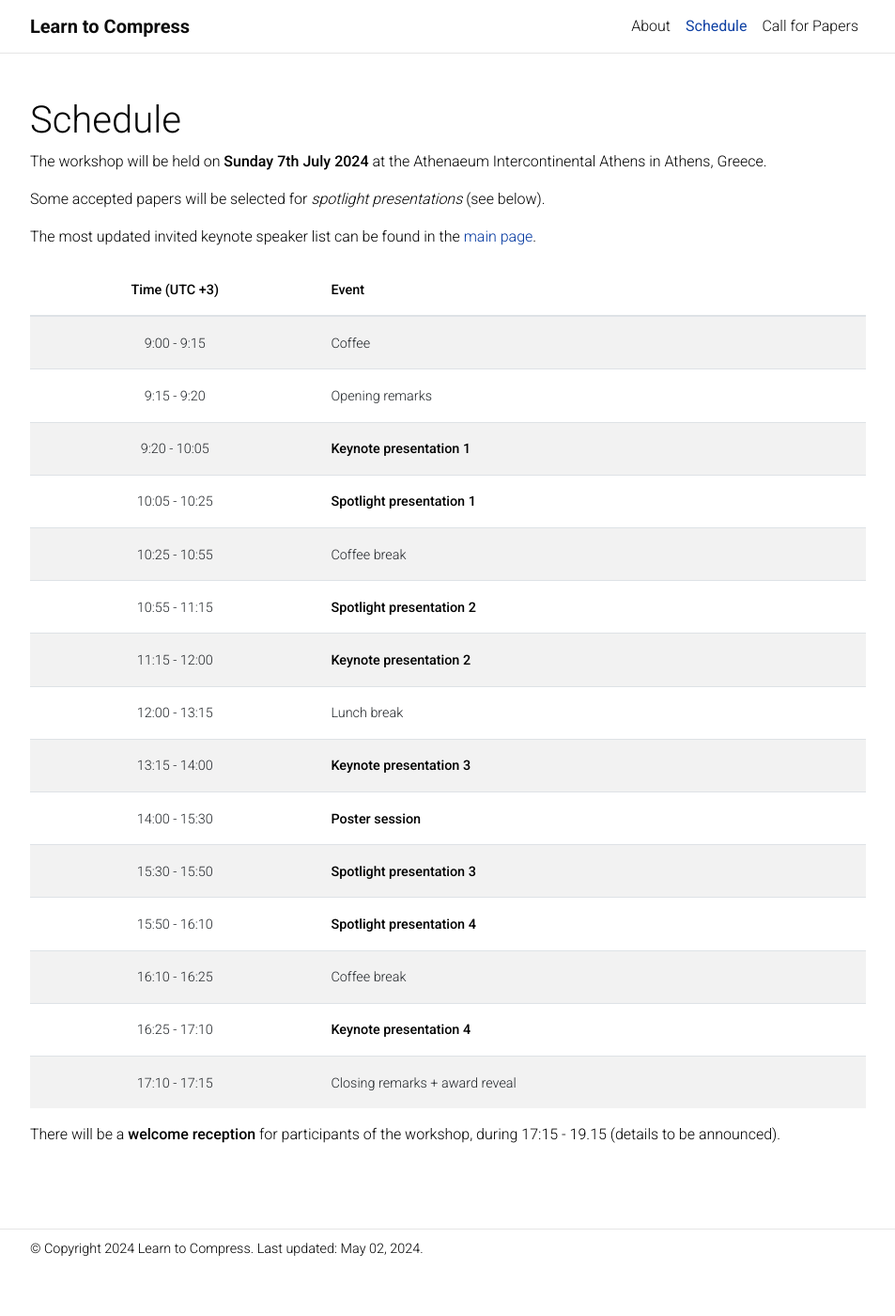
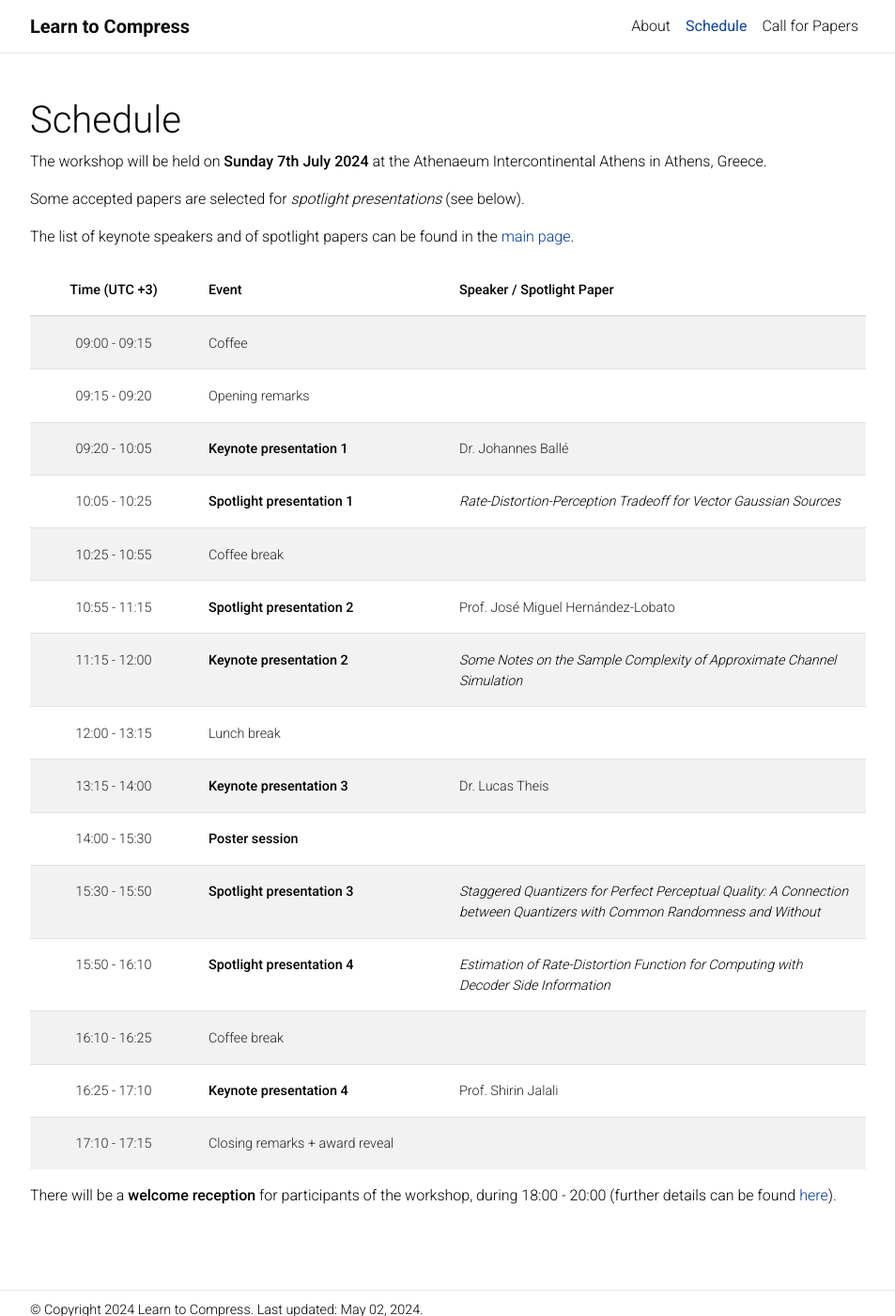
Before and after one commit to learn-to-compress-workshop-isit/learn-to-compress-workshop-isit.github.io, a Jekyll site: the page built from _pages/schedule.md, in a window 1280 px wide and 1400 px high. Shown: the whole window at 94% size, without its empty margins (163-1116 px from the left). Built offline with Jekyll 4.4.1, drawn with Linux system fonts in a browser that asks for light colours; comment, search, counter and statistics services are not loaded; a style sheet for code colours, icons or effects is not loaded.

Commit message:
update w/ order of talks and revised schedule

```diff
--- a/_pages/schedule.md
+++ b/_pages/schedule.md
@@ -8,31 +8,43 @@ nav_order: 2
 ---
 The workshop will be held on **Sunday 7th July 2024** at the Athenaeum Intercontinental Athens in Athens, Greece.
 
-Some accepted papers will be selected for *spotlight presentations* (see below).
+Some accepted papers are selected for *spotlight presentations* (see below).
 
-The most updated invited keynote speaker list can be found in the [main page](https://learn-to-compress-workshop-isit.github.io/).
+The list of keynote speakers and of spotlight papers can be found in the [main page](https://learn-to-compress-workshop-isit.github.io/).
 
-| **Time (UTC +3)** | **Event** |
-| :------:   | :------- |
-| 9:00 - 9:15 | Coffee |
-| 9:15 - 9:20 | Opening remarks |
-| 9:20 - 10:05 | **Keynote presentation 1** |
-| 10:05 - 10:25 | **Spotlight presentation 1** |
-| 10:25 - 10:55 | Coffee break |
-| 10:55 - 11:15 | **Spotlight presentation 2** |
-| 11:15 - 12:00 | **Keynote presentation 2**  |
-| 12:00 - 13:15 | Lunch break |
-| 13:15 - 14:00 | **Keynote presentation 3** |
-| 14:00 - 15:30 | **Poster session**  |
-| 15:30 - 15:50 | **Spotlight presentation 3** |
-| 15:50 - 16:10 | **Spotlight presentation 4** |
-| 16:10 - 16:25 | Coffee break |
-| 16:25 - 17:10 | **Keynote presentation 4** |
-| 17:10 - 17:15 | Closing remarks + award reveal |
+<style>
+table th:first-of-type {
+    width: 20%;
+}
+table th:nth-of-type(2) {
+    width: 30%;
+}
+table th:nth-of-type(3) {
+    width: 50%;
+}
+</style>
+
+| **Time (UTC +3)** | **Event** | **Speaker / Spotlight Paper** |
+| :----------:   | :------- | :------- |
+| 09:00 - 09:15 | Coffee | |
+| 09:15 - 09:20 | Opening remarks | |
+| 09:20 - 10:05 | **Keynote presentation 1**  | Dr. Johannes Ballé |
+| 10:05 - 10:25 | **Spotlight presentation 1** | *Rate-Distortion-Perception Tradeoff for Vector Gaussian Sources* |
+| 10:25 - 10:55 | Coffee break | |
+| 10:55 - 11:15 | **Spotlight presentation 2** | Prof. José Miguel Hernández-Lobato |
+| 11:15 - 12:00 | **Keynote presentation 2**  | *Some Notes on the Sample Complexity of Approximate Channel Simulation*|
+| 12:00 - 13:15 | Lunch break | |
+| 13:15 - 14:00 | **Keynote presentation 3**  | Dr. Lucas Theis |
+| 14:00 - 15:30 | **Poster session**  | |
+| 15:30 - 15:50 | **Spotlight presentation 3** | *Staggered Quantizers for Perfect Perceptual Quality: A Connection between Quantizers with Common Randomness and Without*|
+| 15:50 - 16:10 | **Spotlight presentation 4** | *Estimation of Rate-Distortion Function for Computing with Decoder Side Information*|
+| 16:10 - 16:25 | Coffee break | |
+| 16:25 - 17:10 | **Keynote presentation 4**  | Prof. Shirin Jalali |
+| 17:10 - 17:15 | Closing remarks + award reveal | |
 {: .table}
 {: .table-striped}
 
-There will be a **welcome reception** for participants of the workshop, during 17:15 - 19.15 (details to be announced).
+There will be a **welcome reception** for participants of the workshop, during 18:00 - 20:00 (further details can be found [here](https://2024.ieee-isit.org/tutorials-and-workshops-reception)).
 
 
 
```
Also changed, not shown: 10 other files.
